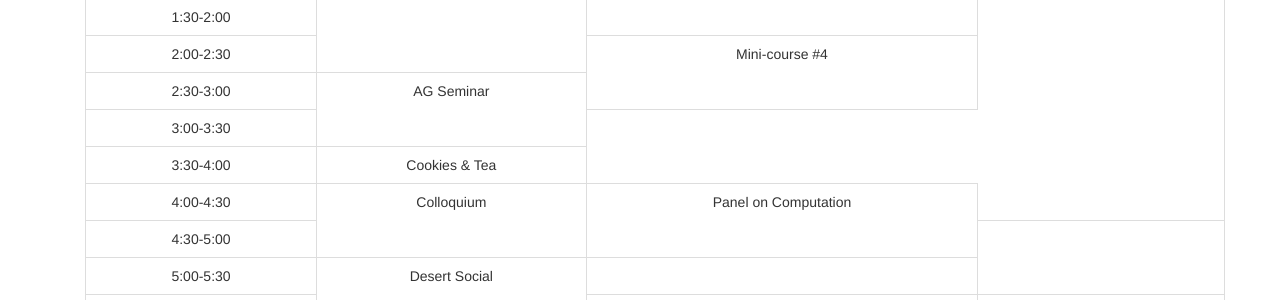
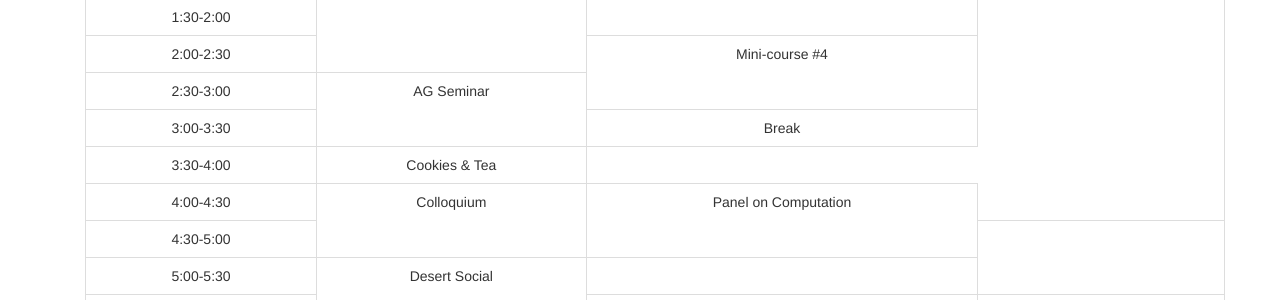
Before and after one commit to julietteBruce/geometry-arithmetic-surfaces, a Jekyll site: the page built from schedule/index.html, in a window 1280 px wide. Shown: the part 610-910 px from the top of the page. Built offline with Jekyll 4.4.1, drawn with Linux system fonts in a browser that asks for light colours; nearby versions of some CDN libraries; library files that are not in the unit come from our copies.

Commit message:
Updating Schedule

```diff
--- a/schedule/index.html
+++ b/schedule/index.html
@@ -73,6 +73,7 @@ description: G&AoS Schedule
       </tr>
       <tr>
       	<td>3:00-3:30</td>
+      	<td rowspan="1">Break</td>
       </tr>
       <tr>
       	<td>3:30-4:00</td>
```
